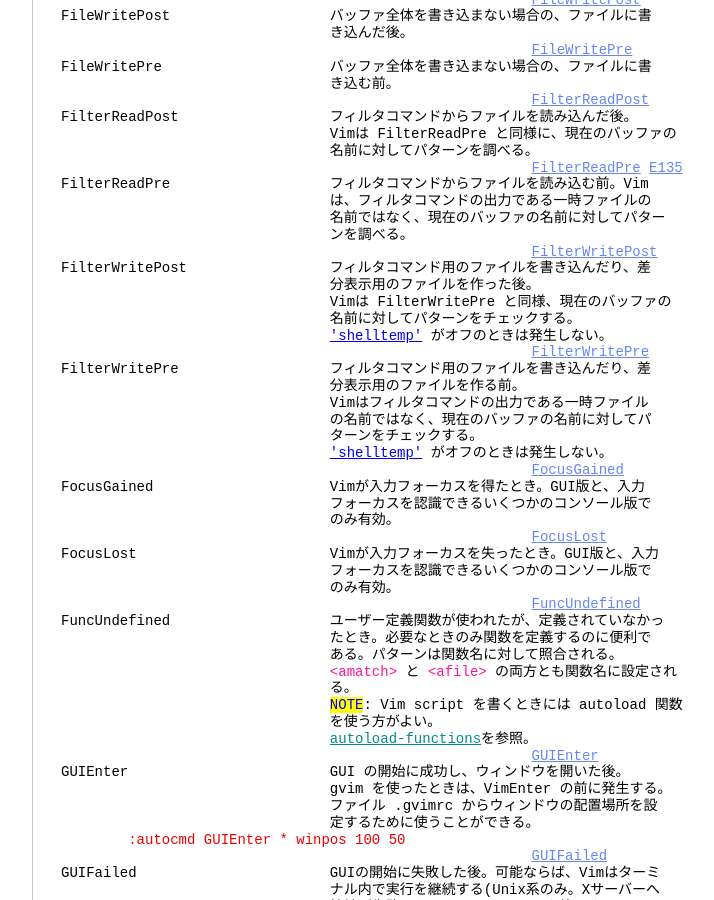
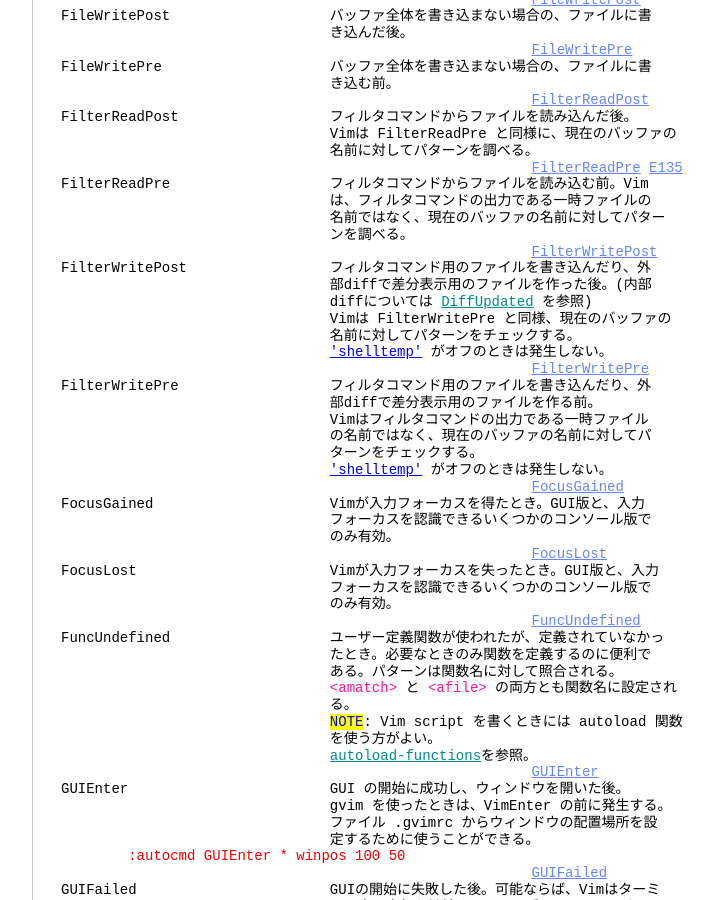
Before and after one commit to vim-jp/vimdoc-ja, a Jekyll site: the page built from autocmd.html, in a window 1280 px wide and 900 px high, scrolled down 12738 px. Shown: the whole window, without its empty margins (340-1054 px from the left). Built offline with Jekyll 4.4.1, drawn with Linux system fonts in a browser that asks for light colours; nearby versions of some CDN libraries; comment, search, counter and statistics services are not loaded; some of the changed text lies outside the part shown.

Commit message:
Generated by Travis JOB 1595.1
https://travis-ci.org/vim-jp/vimdoc-ja-working/builds/474380113

```diff
--- a/autocmd.html
+++ b/autocmd.html
@@ -3,7 +3,7 @@
 helpname: 'autocmd'
 ---
 <div id='vimCodeElement'>
-<a class="Constant" href="autocmd.html" name="autocmd.txt">autocmd.txt</a>&nbsp;&nbsp; For&nbsp;<span class="Identifier">Vim バージョン 8.1.</span>&nbsp;&nbsp;Last change: 2018 May 03<br>
+<a class="Constant" href="autocmd.html" name="autocmd.txt">autocmd.txt</a>&nbsp;&nbsp; For&nbsp;<span class="Identifier">Vim バージョン 8.1.</span>&nbsp;&nbsp;Last change: 2018 Dec 28<br>
 <br>
 <br>
 &nbsp;&nbsp;&nbsp;&nbsp;&nbsp;&nbsp;&nbsp;&nbsp;&nbsp;&nbsp;&nbsp;&nbsp;&nbsp;&nbsp;&nbsp;&nbsp;&nbsp;&nbsp;<span class="Identifier">VIMリファレンスマニュアル&nbsp;&nbsp;&nbsp;&nbsp;by Bram Moolenaar</span><br>
@@ -764,14 +764,15 @@
 &nbsp;&nbsp;&nbsp;&nbsp;&nbsp;&nbsp;&nbsp;&nbsp;&nbsp;&nbsp;&nbsp;&nbsp;&nbsp;&nbsp;&nbsp;&nbsp;&nbsp;&nbsp;&nbsp;&nbsp;&nbsp;&nbsp;&nbsp;&nbsp;&nbsp;&nbsp;&nbsp;&nbsp;&nbsp;&nbsp;&nbsp;&nbsp;名前ではなく、現在のバッファの名前に対してパター<br>
 &nbsp;&nbsp;&nbsp;&nbsp;&nbsp;&nbsp;&nbsp;&nbsp;&nbsp;&nbsp;&nbsp;&nbsp;&nbsp;&nbsp;&nbsp;&nbsp;&nbsp;&nbsp;&nbsp;&nbsp;&nbsp;&nbsp;&nbsp;&nbsp;&nbsp;&nbsp;&nbsp;&nbsp;&nbsp;&nbsp;&nbsp;&nbsp;ンを調べる。<br>
 &nbsp;&nbsp;&nbsp;&nbsp;&nbsp;&nbsp;&nbsp;&nbsp;&nbsp;&nbsp;&nbsp;&nbsp;&nbsp;&nbsp;&nbsp;&nbsp;&nbsp;&nbsp;&nbsp;&nbsp;&nbsp;&nbsp;&nbsp;&nbsp;&nbsp;&nbsp;&nbsp;&nbsp;&nbsp;&nbsp;&nbsp;&nbsp;&nbsp;&nbsp;&nbsp;&nbsp;&nbsp;&nbsp;&nbsp;&nbsp;&nbsp;&nbsp;&nbsp;&nbsp;&nbsp;&nbsp;&nbsp;&nbsp;&nbsp;&nbsp;&nbsp;&nbsp;&nbsp;&nbsp;&nbsp;&nbsp;<a class="Constant" href="autocmd.html#FilterWritePost" name="FilterWritePost">FilterWritePost</a><br>
-FilterWritePost&nbsp;&nbsp;&nbsp;&nbsp;&nbsp;&nbsp;&nbsp;&nbsp;&nbsp;&nbsp;&nbsp;&nbsp;&nbsp;&nbsp;&nbsp;&nbsp; フィルタコマンド用のファイルを書き込んだり、差<br>
-&nbsp;&nbsp;&nbsp;&nbsp;&nbsp;&nbsp;&nbsp;&nbsp;&nbsp;&nbsp;&nbsp;&nbsp;&nbsp;&nbsp;&nbsp;&nbsp;&nbsp;&nbsp;&nbsp;&nbsp;&nbsp;&nbsp;&nbsp;&nbsp;&nbsp;&nbsp;&nbsp;&nbsp;&nbsp;&nbsp;&nbsp;&nbsp;分表示用のファイルを作った後。<br>
+FilterWritePost&nbsp;&nbsp;&nbsp;&nbsp;&nbsp;&nbsp;&nbsp;&nbsp;&nbsp;&nbsp;&nbsp;&nbsp;&nbsp;&nbsp;&nbsp;&nbsp; フィルタコマンド用のファイルを書き込んだり、外<br>
+&nbsp;&nbsp;&nbsp;&nbsp;&nbsp;&nbsp;&nbsp;&nbsp;&nbsp;&nbsp;&nbsp;&nbsp;&nbsp;&nbsp;&nbsp;&nbsp;&nbsp;&nbsp;&nbsp;&nbsp;&nbsp;&nbsp;&nbsp;&nbsp;&nbsp;&nbsp;&nbsp;&nbsp;&nbsp;&nbsp;&nbsp;&nbsp;部diffで差分表示用のファイルを作った後。(内部<br>
+&nbsp;&nbsp;&nbsp;&nbsp;&nbsp;&nbsp;&nbsp;&nbsp;&nbsp;&nbsp;&nbsp;&nbsp;&nbsp;&nbsp;&nbsp;&nbsp;&nbsp;&nbsp;&nbsp;&nbsp;&nbsp;&nbsp;&nbsp;&nbsp;&nbsp;&nbsp;&nbsp;&nbsp;&nbsp;&nbsp;&nbsp;&nbsp;diffについては&nbsp;<a class="Identifier" href="autocmd.html#DiffUpdated">DiffUpdated</a>&nbsp;を参照)<br>
 &nbsp;&nbsp;&nbsp;&nbsp;&nbsp;&nbsp;&nbsp;&nbsp;&nbsp;&nbsp;&nbsp;&nbsp;&nbsp;&nbsp;&nbsp;&nbsp;&nbsp;&nbsp;&nbsp;&nbsp;&nbsp;&nbsp;&nbsp;&nbsp;&nbsp;&nbsp;&nbsp;&nbsp;&nbsp;&nbsp;&nbsp;&nbsp;Vimは FilterWritePre と同様、現在のバッファの<br>
 &nbsp;&nbsp;&nbsp;&nbsp;&nbsp;&nbsp;&nbsp;&nbsp;&nbsp;&nbsp;&nbsp;&nbsp;&nbsp;&nbsp;&nbsp;&nbsp;&nbsp;&nbsp;&nbsp;&nbsp;&nbsp;&nbsp;&nbsp;&nbsp;&nbsp;&nbsp;&nbsp;&nbsp;&nbsp;&nbsp;&nbsp;&nbsp;名前に対してパターンをチェックする。<br>
 &nbsp;&nbsp;&nbsp;&nbsp;&nbsp;&nbsp;&nbsp;&nbsp;&nbsp;&nbsp;&nbsp;&nbsp;&nbsp;&nbsp;&nbsp;&nbsp;&nbsp;&nbsp;&nbsp;&nbsp;&nbsp;&nbsp;&nbsp;&nbsp;&nbsp;&nbsp;&nbsp;&nbsp;&nbsp;&nbsp;&nbsp;&nbsp;<a class="Type" href="options.html#'shelltemp'">'shelltemp'</a>&nbsp;がオフのときは発生しない。<br>
 &nbsp;&nbsp;&nbsp;&nbsp;&nbsp;&nbsp;&nbsp;&nbsp;&nbsp;&nbsp;&nbsp;&nbsp;&nbsp;&nbsp;&nbsp;&nbsp;&nbsp;&nbsp;&nbsp;&nbsp;&nbsp;&nbsp;&nbsp;&nbsp;&nbsp;&nbsp;&nbsp;&nbsp;&nbsp;&nbsp;&nbsp;&nbsp;&nbsp;&nbsp;&nbsp;&nbsp;&nbsp;&nbsp;&nbsp;&nbsp;&nbsp;&nbsp;&nbsp;&nbsp;&nbsp;&nbsp;&nbsp;&nbsp;&nbsp;&nbsp;&nbsp;&nbsp;&nbsp;&nbsp;&nbsp;&nbsp;<a class="Constant" href="autocmd.html#FilterWritePre" name="FilterWritePre">FilterWritePre</a><br>
-FilterWritePre&nbsp;&nbsp;&nbsp;&nbsp;&nbsp;&nbsp;&nbsp;&nbsp;&nbsp;&nbsp;&nbsp;&nbsp;&nbsp;&nbsp;&nbsp;&nbsp;&nbsp;&nbsp;フィルタコマンド用のファイルを書き込んだり、差<br>
-&nbsp;&nbsp;&nbsp;&nbsp;&nbsp;&nbsp;&nbsp;&nbsp;&nbsp;&nbsp;&nbsp;&nbsp;&nbsp;&nbsp;&nbsp;&nbsp;&nbsp;&nbsp;&nbsp;&nbsp;&nbsp;&nbsp;&nbsp;&nbsp;&nbsp;&nbsp;&nbsp;&nbsp;&nbsp;&nbsp;&nbsp;&nbsp;分表示用のファイルを作る前。<br>
+FilterWritePre&nbsp;&nbsp;&nbsp;&nbsp;&nbsp;&nbsp;&nbsp;&nbsp;&nbsp;&nbsp;&nbsp;&nbsp;&nbsp;&nbsp;&nbsp;&nbsp;&nbsp;&nbsp;フィルタコマンド用のファイルを書き込んだり、外<br>
+&nbsp;&nbsp;&nbsp;&nbsp;&nbsp;&nbsp;&nbsp;&nbsp;&nbsp;&nbsp;&nbsp;&nbsp;&nbsp;&nbsp;&nbsp;&nbsp;&nbsp;&nbsp;&nbsp;&nbsp;&nbsp;&nbsp;&nbsp;&nbsp;&nbsp;&nbsp;&nbsp;&nbsp;&nbsp;&nbsp;&nbsp;&nbsp;部diffで差分表示用のファイルを作る前。<br>
 &nbsp;&nbsp;&nbsp;&nbsp;&nbsp;&nbsp;&nbsp;&nbsp;&nbsp;&nbsp;&nbsp;&nbsp;&nbsp;&nbsp;&nbsp;&nbsp;&nbsp;&nbsp;&nbsp;&nbsp;&nbsp;&nbsp;&nbsp;&nbsp;&nbsp;&nbsp;&nbsp;&nbsp;&nbsp;&nbsp;&nbsp;&nbsp;Vimはフィルタコマンドの出力である一時ファイル<br>
 &nbsp;&nbsp;&nbsp;&nbsp;&nbsp;&nbsp;&nbsp;&nbsp;&nbsp;&nbsp;&nbsp;&nbsp;&nbsp;&nbsp;&nbsp;&nbsp;&nbsp;&nbsp;&nbsp;&nbsp;&nbsp;&nbsp;&nbsp;&nbsp;&nbsp;&nbsp;&nbsp;&nbsp;&nbsp;&nbsp;&nbsp;&nbsp;の名前ではなく、現在のバッファの名前に対してパ<br>
 &nbsp;&nbsp;&nbsp;&nbsp;&nbsp;&nbsp;&nbsp;&nbsp;&nbsp;&nbsp;&nbsp;&nbsp;&nbsp;&nbsp;&nbsp;&nbsp;&nbsp;&nbsp;&nbsp;&nbsp;&nbsp;&nbsp;&nbsp;&nbsp;&nbsp;&nbsp;&nbsp;&nbsp;&nbsp;&nbsp;&nbsp;&nbsp;ターンをチェックする。<br>
```
